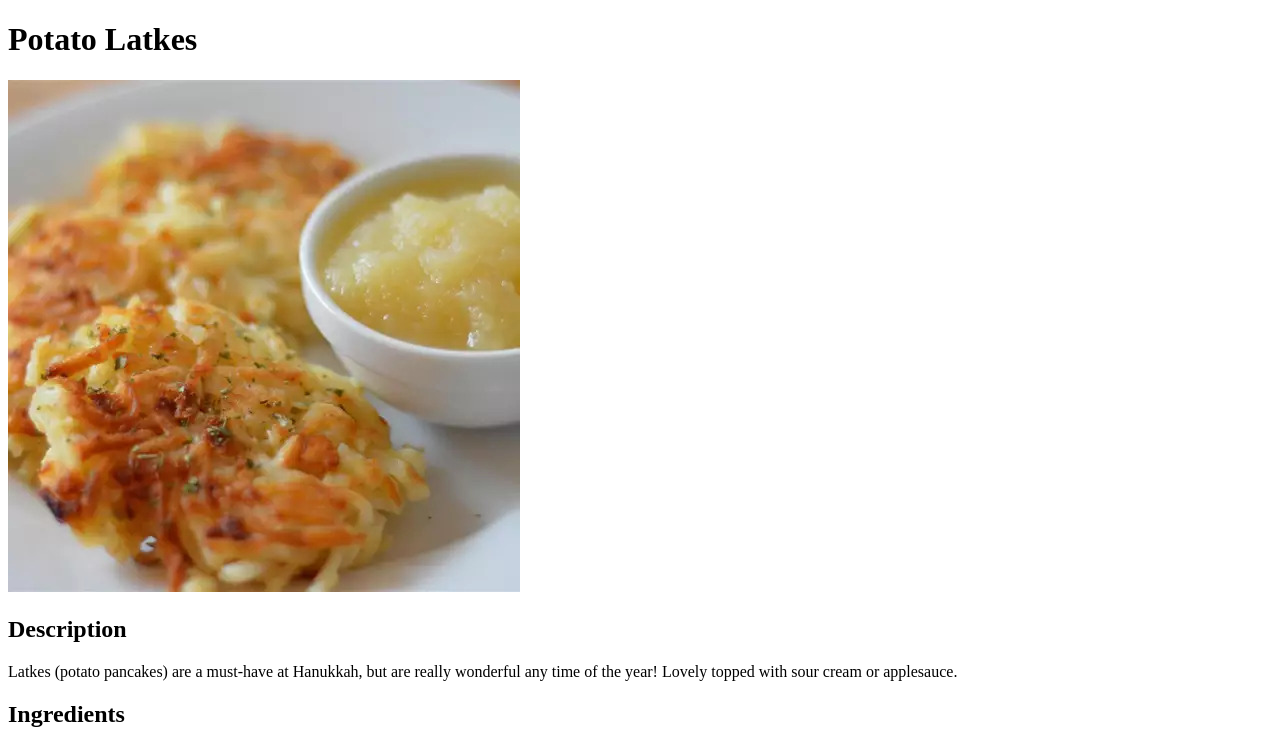
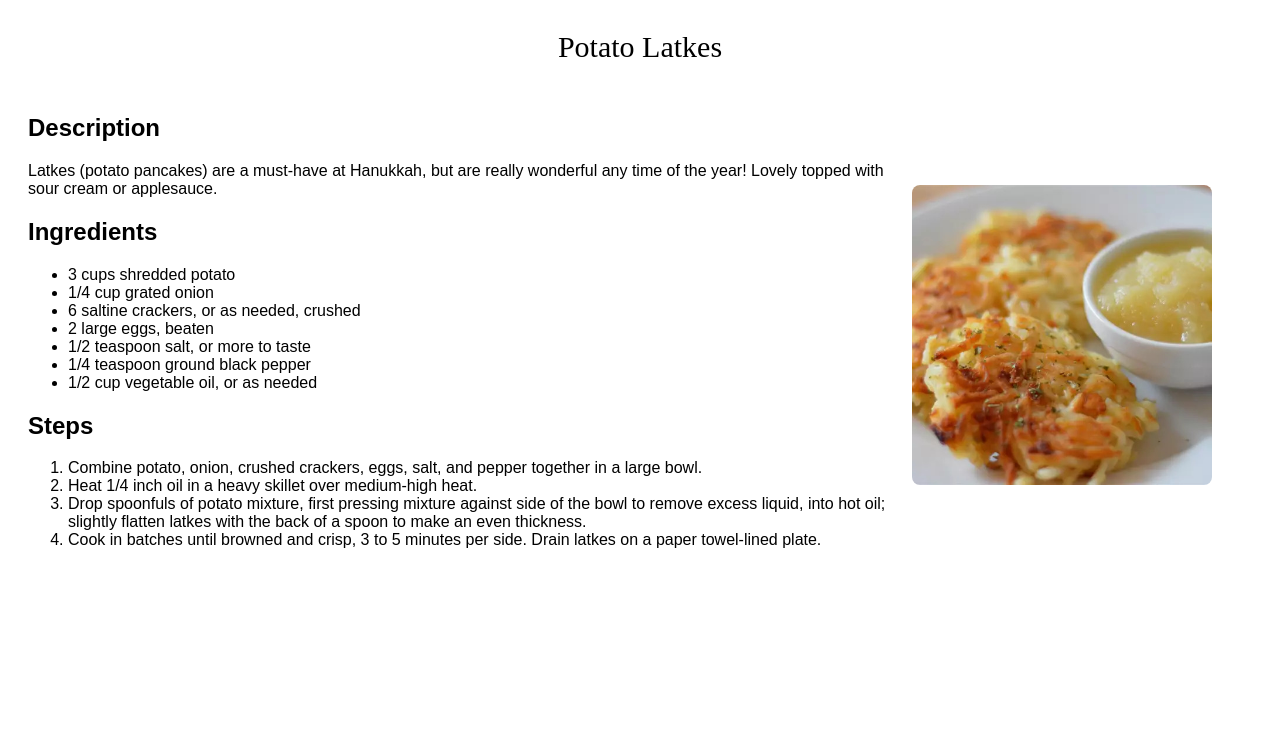
Before and after one commit to augustasrimke/odin-recipes, a plain HTML site: page recipes/potatolatkes.html in a window 1280 px wide. Shown: the top 745 px of the page. Drawn offline with Linux system fonts and the light colour scheme; files that its build step writes are made by us from their sources.

Commit message:
Change the position of text/fonts/image

```diff
--- /dev/null
+++ b/recipes/potatolatkes.css
@@ -0,0 +1,25 @@
+.potato {
+    text-align: center;
+    font-family:"Copperplate";
+    font-size: 30px;
+}
+.latkes {
+  margin-top: 10px;
+  width: 300px;
+  height: auto;
+  border-radius: 8px;
+  display: block;
+  margin-left: auto;
+  margin-right: 60px;
+}
+.container {
+    font-family: Arial, Helvetica, sans-serif;
+    display: flex;            /* Align children horizontally */
+    align-items: center;      /* Vertically align text and image */
+    gap: 20px;
+}
+.text {
+    flex: 1;                  /* Text takes available space */
+    margin-left: 20px;
+    margin-right: auto;
+}
--- a/recipes/potatolatkes.html
+++ b/recipes/potatolatkes.html
@@ -1,13 +1,14 @@
 <!DOCTYPE html>
 <html lang="eng">
     <head>
-        <meta charset="UTF-8"
-        <link rel="stylesheet" href="./recipes/styles/potatolatkes.css">
+        <meta charset="UTF-8">
+        <link rel="stylesheet" href="../recipes/potatolatkes.css">
     </head>
     <title>Potato Latkes Recipe</title>
     <body>
-        <p><h1>Potato Latkes</h1></p>
-        <img src="../images/potatolatkes.jpg" alt="Potato Latkes Recipe">
+        <p class="potato">Potato Latkes</p>
+        <div class="container">
+            <div class="text">
         <p><h2>Description</h2></p>
         <p>Latkes (potato pancakes) are a must-have at Hanukkah, but are really wonderful any time of the year! Lovely topped with sour cream or applesauce.</p>
         <p><h2>Ingredients</h2></p>
@@ -27,5 +28,8 @@
             <li>Drop spoonfuls of potato mixture, first pressing mixture against side of the bowl to remove excess liquid, into hot oil; slightly flatten latkes with the back of a spoon to make an even thickness.</li>
             <li>Cook in batches until browned and crisp, 3 to 5 minutes per side. Drain latkes on a paper towel-lined plate.</li>
         </ol>
+    </div>
+        <img src="../images/potatolatkes.jpg" alt="Potato Latkes Recipe" class="latkes">
+    </div>
     </body>
 </html>
```
